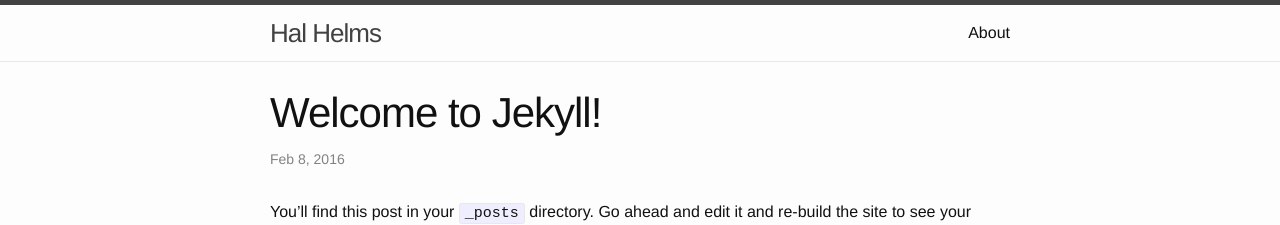
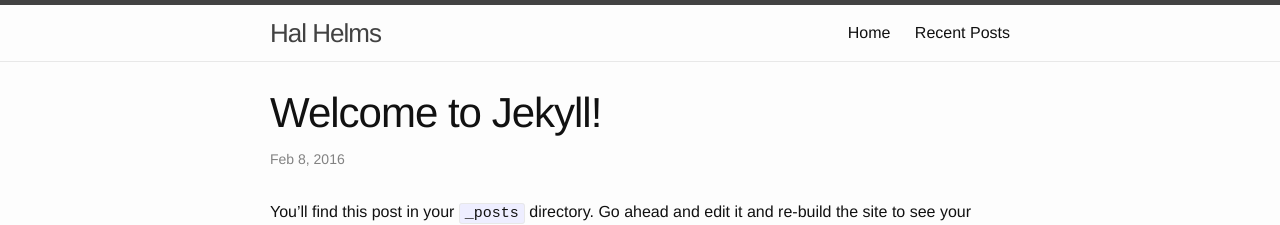
Before and after one commit to halgorithm/halgorithm.github.io, a Jekyll site: the page built from _posts/2016-02-08-welcome-to-jekyll.markdown, in a window 1280 px wide. Shown: the top 225 px of the page. Built offline with Jekyll 4.4.1, drawn with Linux system fonts in a browser that asks for light colours.

Commit message:
Change index from posts page to about page

```diff
--- a/about.md
+++ b/index.md
@@ -1,7 +1,7 @@
 ---
-layout: page
-title: About
-permalink: /about/
+layout: default
+title: Home
+permalink: /
 ---
 
 This is the base Jekyll theme. You can find out more info about customizing your Jekyll theme, as well as basic Jekyll usage documentation at [jekyllrb.com](http://jekyllrb.com/)
--- a/index.html
+++ b/posts.html
@@ -1,5 +1,7 @@
 ---
-layout: default
+layout: page
+title: Recent Posts
+permalink: /posts/
 ---
 
 <div class="home">
```
